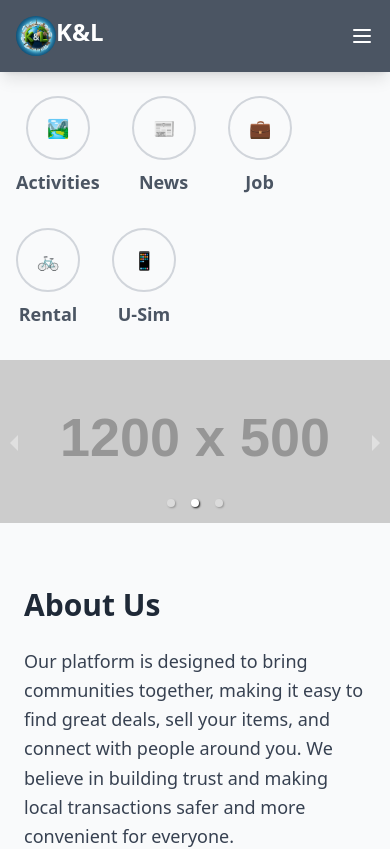
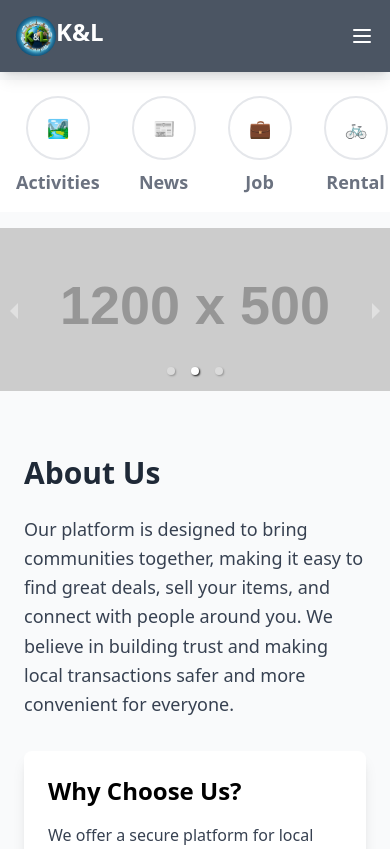
Before and after one commit to lukasmathae/animated-tribble, a React (Create React App) app in the folder frontend/: page / in a window 390 px wide. Shown: the top 849 px of the page. Built offline with nearby package versions, Linux system fonts and the light colour scheme.

Commit message:
Fixed mobile version again

```diff
--- a/frontend/src/components/HomePage.js
+++ b/frontend/src/components/HomePage.js
@@ -9,47 +9,46 @@ const HomePage = () => {
             {/* Search Bar */}
 
             <section className="mt-16 py-4">
-                <div className="bg-white-100 py-4">
+                <div className="bg-white py-4">
                     <div className="container mx-auto">
-                        {/* Add a responsive wrapper */}
                         <div
-                            className="flex flex-wrap md:flex-nowrap gap-8 overflow-x-auto md:overflow-visible whitespace-nowrap text-gray-600 text-center scrollbar-hide px-4 md:justify-center">
+                            className="flex gap-8 overflow-x-auto whitespace-nowrap text-gray-600 text-center px-4 scrollbar-hide">
                             <Link to="/about"
-                                  className="flex flex-col items-center text-lg font-semibold hover:text-blue-800 transition">
+                                  className="flex flex-col items-center text-gray-500 text-lg font-semibold hover:text-black transition">
                                 <div
-                                    className="border-2 border-gray-300 w-16 h-16 flex items-center justify-center rounded-full mb-2 hover:border-black transition duration-200">
+                                    className="border-2 border-gray-200 w-16 h-16 flex items-center justify-center rounded-full mb-2 hover:border-gray-500 transition duration-200">
                                     🏞️
                                 </div>
                                 Activities
                             </Link>
                             <Link to="/news"
-                                  className="flex flex-col items-center text-lg font-semibold hover:text-blue-800 transition">
+                                  className="flex flex-col items-center text-gray-500 text-lg font-semibold hover:text-black transition">
                                 <div
-                                    className="border-2 border-gray-300 w-16 h-16 flex items-center justify-center rounded-full mb-2 hover:border-black transition duration-200">
+                                    className="border-2 border-gray-200 w-16 h-16 flex items-center justify-center rounded-full mb-2 hover:border-gray-500 transition duration-200">
                                     📰
                                 </div>
                                 News
                             </Link>
                             <Link to="/jobs"
-                                  className="flex flex-col items-center text-lg font-semibold hover:text-blue-800 transition">
+                                  className="flex flex-col items-center text-gray-500 text-lg font-semibold hover:text-black transition">
                                 <div
-                                    className="border-2 border-gray-300 w-16 h-16 flex items-center justify-center rounded-full mb-2 hover:border-black transition duration-200">
+                                    className="border-2 border-gray-200 w-16 h-16 flex items-center justify-center rounded-full mb-2 hover:border-gray-500 transition duration-200">
                                     💼
                                 </div>
                                 Job
                             </Link>
                             <Link to="/contact"
-                                  className="flex flex-col items-center text-lg font-semibold hover:text-blue-800 transition">
+                                  className="flex flex-col items-center text-gray-500 text-lg font-semibold hover:text-black transition">
                                 <div
-                                    className="border-2 border-gray-300 w-16 h-16 flex items-center justify-center rounded-full mb-2 hover:border-black transition duration-200">
+                                    className="border-2 border-gray-200 w-16 h-16 flex items-center justify-center rounded-full mb-2 hover:border-gray-500 transition duration-200">
                                     🚲
                                 </div>
                                 Rental
                             </Link>
                             <Link to="/contact"
-                                  className="flex flex-col items-center text-lg font-semibold hover:text-blue-800 transition">
+                                  className="flex flex-col items-center text-gray-500 text-lg font-semibold hover:text-black transition">
                                 <div
-                                    className="border-2 border-gray-300 w-16 h-16 flex items-center justify-center rounded-full mb-2 hover:border-black transition duration-200">
+                                    className="border-2 border-gray-200 w-16 h-16 flex items-center justify-center rounded-full mb-2 hover:border-gray-500 transition duration-200">
                                     📱
                                 </div>
                                 U-Sim
```
